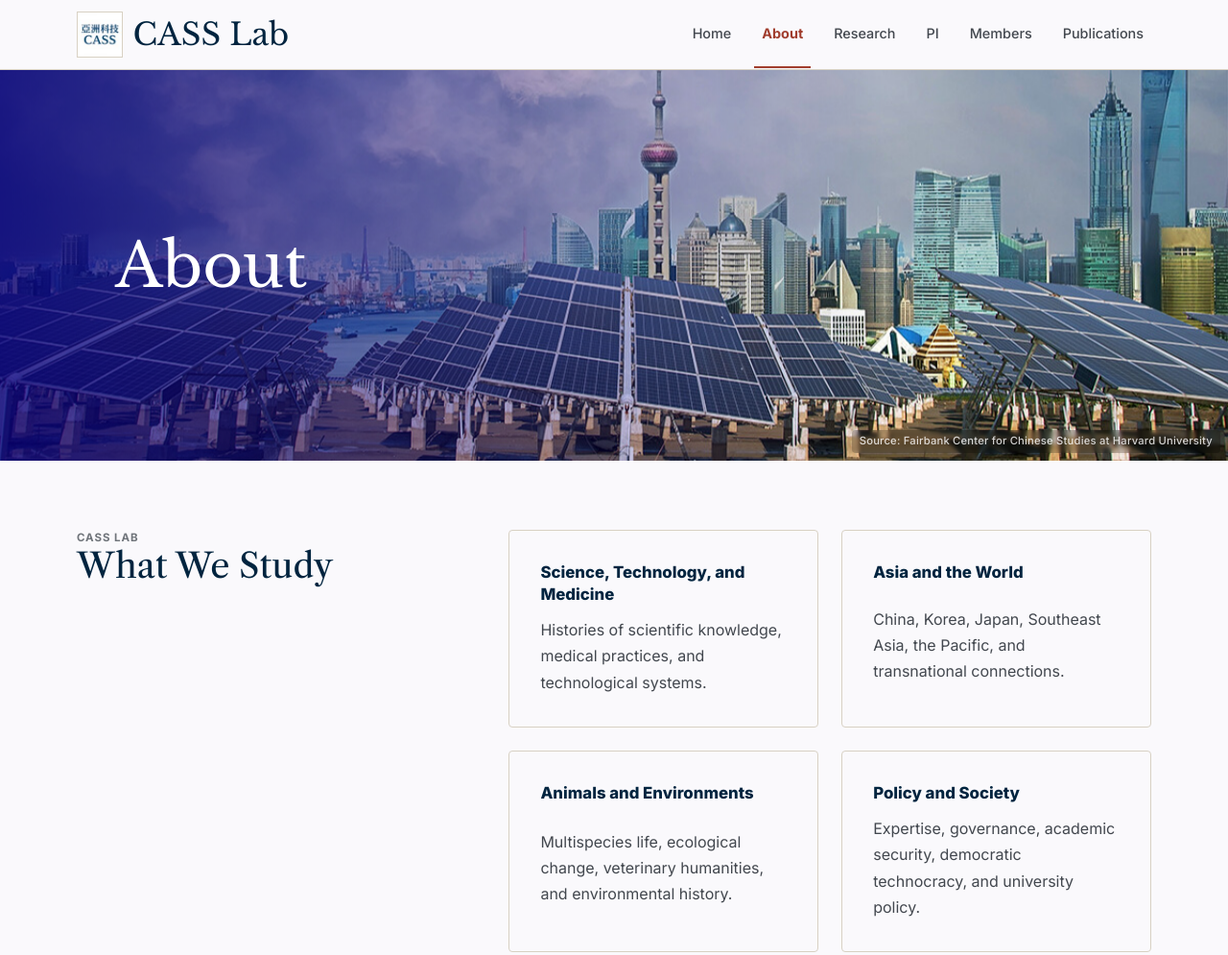
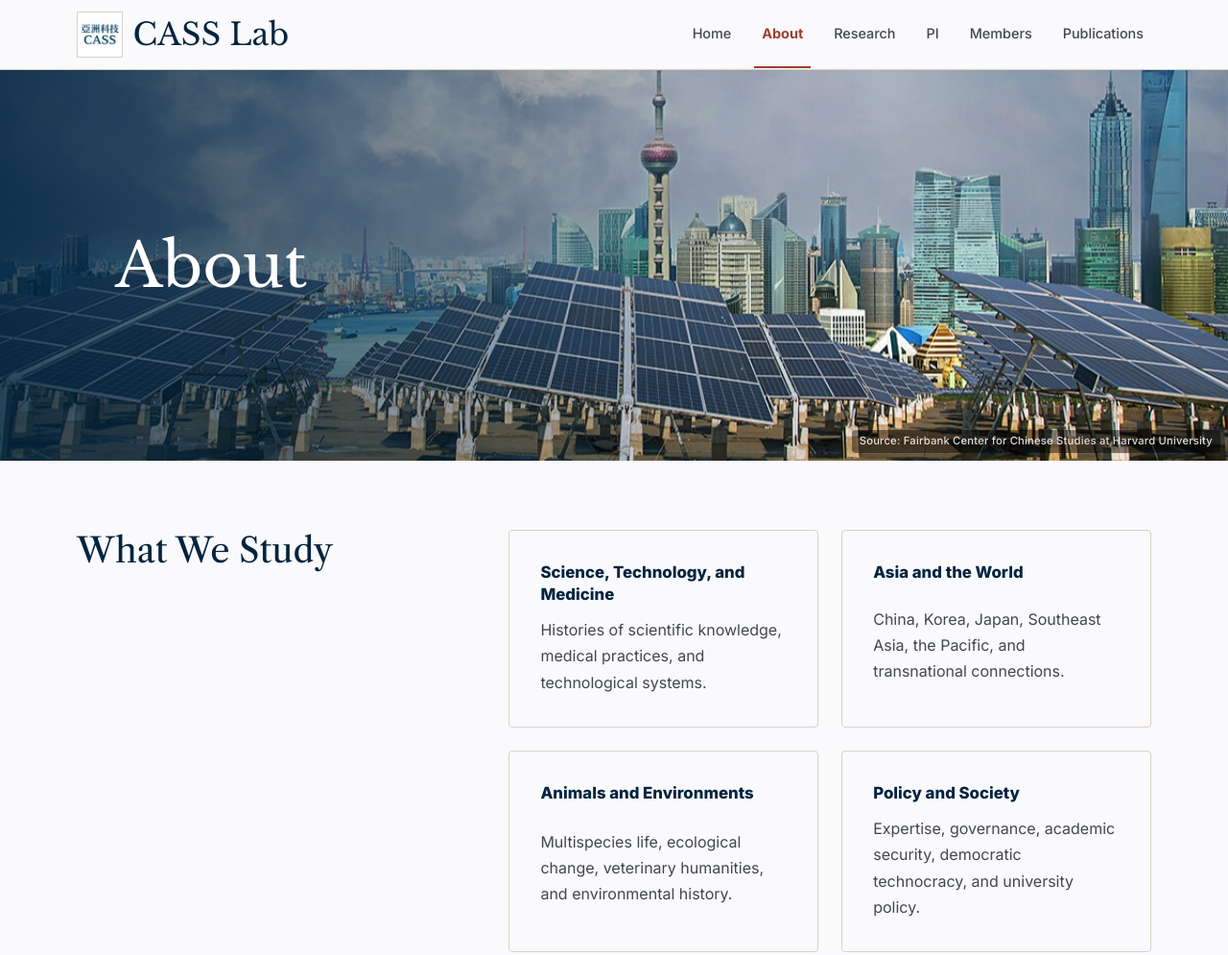
Before and after one commit to casslab-kaist/casslab-kaist.github.io, an Astro site: page /about in a window 1280 px wide. Shown: the top 995 px of the page at 96% size. Built offline with nearby package versions, Linux system fonts and the light colour scheme; Astro itself is replaced by a stand-in of ours.

Commit message:
Tone down decorative styling
- Page headers: tint photos with the site's navy instead of a saturated
  indigo-to-blue gradient, and drop the blur behind the image credit
  (its background is darker instead, so it stays readable).
- Research: give the theme cards the same flat bordered style as other
  cards instead of five pastel fills with drop shadows, and drop the
  faint gradient and shadow on the project cards.
- Remove small uppercase labels that only repeated the heading below
  them ("About", "Director, CASS Lab", "CASS Lab", "Prospective
  Students", "Core Research Hub", "Active Grants") and the CSS only they
  used.

```diff
--- a/src/pages/about.astro
+++ b/src/pages/about.astro
@@ -14,7 +14,6 @@ import { assets, assetSources, faqItems, fieldsAndRegions, studyAreas } from "..
     <section class="page-section" aria-labelledby="about-lab-heading">
       <div class="section-shell split-section">
         <div>
-          <p class="section-kicker">CASS Lab</p>
           <h2 id="about-lab-heading">What We Study</h2>
         </div>
         <div class="card-grid card-grid--two">
@@ -53,7 +52,6 @@ import { assets, assetSources, faqItems, fieldsAndRegions, studyAreas } from "..
     <section class="page-section" aria-labelledby="joining-heading">
       <div class="section-shell split-section">
         <div>
-          <p class="section-kicker">Prospective Students</p>
           <h2 id="joining-heading">Joining the Lab</h2>
         </div>
         <div class="rich-copy">
--- a/src/pages/index.astro
+++ b/src/pages/index.astro
@@ -24,7 +24,6 @@ const pi = (await getEntry("pi", "pi"))!.data;
     <section class="page-section" aria-labelledby="about-home-heading">
       <div class="section-shell split-section">
         <div>
-          <p class="section-kicker">About</p>
           <h2 id="about-home-heading">About the Lab</h2>
         </div>
         <div class="rich-copy text-panel">
@@ -40,7 +39,6 @@ const pi = (await getEntry("pi", "pi"))!.data;
           <img src={pi.homePortrait} alt="Portrait of Jongsik Christian Yi" width="341" height="512" />
         </figure>
         <div class="rich-copy">
-          <p class="section-kicker">Director, CASS Lab</p>
           <h2 id="pi-home-heading">Principal Investigator</h2>
           <h3>{pi.name}</h3>
           {pi.homeIntro.map((paragraph) => <p>{paragraph}</p>)}
--- a/src/pages/research.astro
+++ b/src/pages/research.astro
@@ -33,7 +33,6 @@ const themeIcons = [Scale, GraduationCap, PawPrint, Landmark, ShieldCheck];
           <article class="theme-card theme-card--core">
             <img src="/hub.svg" alt="" class="theme-card__hub" aria-hidden="true" />
             <h3>Chinese &amp; Asian Science and Technology</h3>
-            <p class="small-label">Core Research Hub</p>
           </article>
         </div>
       </div>
@@ -41,13 +40,12 @@ const themeIcons = [Scale, GraduationCap, PawPrint, Landmark, ShieldCheck];
 
     <section class="page-section page-section--warm" aria-labelledby="projects-heading">
       <div class="section-shell">
-        <div class="section-heading section-heading--row">
+        <div class="section-heading">
           <h2 id="projects-heading">Current Projects</h2>
-          <p class="small-label">Active Grants</p>
         </div>
         <div class="project-list">
           {projects.map((project) => (
-            <article class="project-card project-card--summary">
+            <article class="project-card">
               <div class="project-card__body">
                 <h3>{project.title}</h3>
               </div>
--- a/src/styles/global.css
+++ b/src/styles/global.css
@@ -158,7 +158,7 @@ a:focus-visible {
 
 .hero__image {
   background-image:
-    linear-gradient(90deg, rgba(8, 0, 126, 0.8) 0%, rgba(15, 0, 228, 0) 72%),
+    linear-gradient(90deg, rgba(0, 36, 63, 0.8) 0%, rgba(0, 36, 63, 0) 72%),
     var(--hero-image);
   background-position: bottom;
   background-size: cover;
@@ -175,9 +175,8 @@ a:focus-visible {
   font-size: 0.7rem;
   font-weight: 500;
   letter-spacing: 0.02em;
-  color: rgba(255, 255, 255, 0.8);
-  background: rgba(0, 0, 0, 0.2);
-  backdrop-filter: blur(2px);
+  color: rgba(255, 255, 255, 0.85);
+  background: rgba(0, 0, 0, 0.45);
   padding: 0.2rem 0.5rem;
   border-radius: 4px;
   pointer-events: none;
@@ -207,7 +206,6 @@ a:focus-visible {
   color: #fff;
 }
 
-.section-kicker,
 .small-label {
   color: var(--color-muted);
   font-size: 0.72rem;
@@ -319,17 +317,6 @@ a:focus-visible {
   text-align: center;
 }
 
-.section-heading--center p {
-  color: var(--color-muted);
-  margin: 0.75rem 0 0;
-}
-
-.section-heading--row {
-  align-items: end;
-  display: flex;
-  justify-content: space-between;
-}
-
 .rich-copy {
   color: var(--color-text);
   display: grid;
@@ -398,7 +385,8 @@ a:focus-visible {
 .info-card,
 .list-panel,
 .course-card,
-.project-card {
+.project-card,
+.theme-card {
   background: var(--color-surface);
   border: 1px solid var(--color-border);
   border-radius: 4px;
@@ -519,8 +507,6 @@ a:focus-visible {
 
 .theme-card {
   align-content: center;
-  border-radius: 8px;
-  box-shadow: 0 12px 28px rgba(0, 36, 63, 0.08);
   display: grid;
   gap: 0.55rem;
   min-height: 164px;
@@ -546,31 +532,26 @@ a:focus-visible {
 }
 
 .theme-card--1 {
-  background: #f1e9f4;
   left: 50%;
   top: calc(50% - 280px);
 }
 
 .theme-card--2 {
-  background: #e8f0e8;
   left: calc(50% - 334px);
   top: calc(50% - 79px);
 }
 
 .theme-card--3 {
-  background: #eef2f8;
   left: calc(50% + 334px);
   top: calc(50% - 79px);
 }
 
 .theme-card--4 {
-  background: #f7ece4;
   left: calc(50% - 188px);
   top: calc(50% + 259px);
 }
 
 .theme-card--5 {
-  background: #e7f2f1;
   left: calc(50% + 188px);
   top: calc(50% + 259px);
 }
@@ -607,14 +588,6 @@ a:focus-visible {
   display: grid;
   gap: 1.35rem;
   padding: 2rem;
-}
-
-.project-card--summary {
-  background:
-    linear-gradient(180deg, rgba(255, 255, 255, 0.42), rgba(255, 255, 255, 0)),
-    var(--color-surface);
-  border-color: color-mix(in srgb, var(--color-border), var(--color-navy) 10%);
-  box-shadow: 0 16px 34px rgba(0, 36, 63, 0.06);
 }
 
 .project-card__body {
@@ -1547,10 +1520,6 @@ a:focus-visible {
     height: 320px;
   }
 
-  .section-heading--row {
-    flex-wrap: wrap;
-  }
-
   .member-sections {
     gap: 3.5rem;
   }
```
